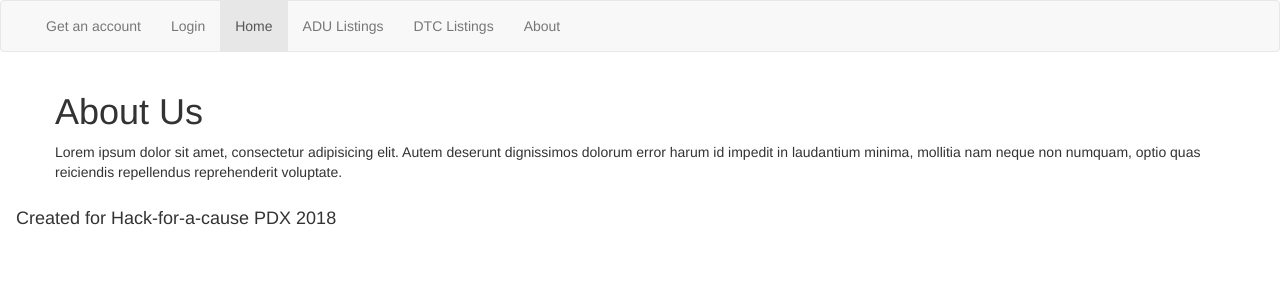
After one commit to margielamadman/DenCityPDX, a Django app: page /#about in a window 1280 px wide. The commit adds this page. Shown: the top 300 px of the page. Run offline with Django 3.2, Linux system fonts and the light colour scheme; some libraries are stand-ins or nearby versions.

Commit message:
about page

```diff
--- a/ll_app/views.py
+++ b/ll_app/views.py
@@ -1,7 +1,7 @@
 import operator
 from functools import reduce
 from django.db.models import Q
-# from django.shortcuts import render
+from django.shortcuts import render
 from ll_app.models import Listing, Profile, ListingType, Zipcode
 from django.views.generic import ListView, CreateView, DetailView
 # from django.views.generic.base import TemplateView
@@ -202,3 +202,6 @@ class SearchListView(ListView):
         context = super().get_context_data(**kwargs)
         context['search'] = "search"
         return context
+
+def about(request):
+    return render(request, "about.html")
--- a/lotlocator/urls.py
+++ b/lotlocator/urls.py
@@ -19,6 +19,7 @@ from ll_app.views import IndexView, RegisterView, SearchListView, ListingUpdateV
 from ll_api.views import ListingListCreateAPIView, ListingRetrieveUpdateAPIView, CategoryListCreateAPIView, CategoryRetrieveUpdateAPIView, SubCategoryListCreateAPIView, SubCategoryRetrieveUpdateAPIView, CategoryListingListAPIView, SubCategoryListingListAPIView, UserCreateAPIView
 from django.conf.urls.static import static
 from django.conf import settings
+from ll_app import views as ll_appviews
 from rest_framework.authtoken import views
 from rest_framework_swagger.views import get_swagger_view
 
@@ -29,6 +30,7 @@ urlpatterns = [
     re_path(r'^admin/', admin.site.urls),
     re_path(r'^', include('django.contrib.auth.urls')),
     re_path(r'^$', IndexView.as_view(), name='index_view'),
+    re_path(r'^#about$', ll_appviews.about, name='about_view'),
     re_path(r'^adulistings/$', AdulistingView.as_view(), name='adulisting_view'),
     # re_path(r'explore/$', Explore.as_view(), name='explore_view'),
     re_path(r'^register/$', RegisterView.as_view(), name='register_view'),
--- /dev/null
+++ b/templates/about.html
@@ -0,0 +1,8 @@
+{% extends "base.html" %}
+
+{% block body %}
+
+<h1>About Us</h1>
+
+<p>Lorem ipsum dolor sit amet, consectetur adipisicing elit. Autem deserunt dignissimos dolorum error harum id impedit in laudantium minima, mollitia nam neque non numquam, optio quas reiciendis repellendus reprehenderit voluptate.</p>
+{% endblock %}
--- a/templates/base.html
+++ b/templates/base.html
@@ -36,8 +36,8 @@
         <li><a href="{% url 'adulisting_view' %}">ADU Listings</a></li>
         <li><a href="/category/1">DTC Listings</a></li>
         <ul class="nav navbar-nav navbar-right">
-          <!-- ABOUT VIEW -->
-          <li><a href="{# % url 'about_view' %}">About</a></li>
+
+          <li><a href="{% url 'about_view' %}">About</a></li>
         </ul>
       </ul>
     </div>
--- a/templates/index.html
+++ b/templates/index.html
@@ -62,7 +62,7 @@
               <div class="features-icons-icon d-flex">
                 <i class="icon-people m-auto text-success"></i>
               </div>
-              <h3>Mutually Beneficial</h3>
+              <h3 id="about">Mutually Beneficial</h3>
               <p class="lead mb-0">Enables property owners, developers, and the community to prosper.</p>
             </div>
           </div>
```
